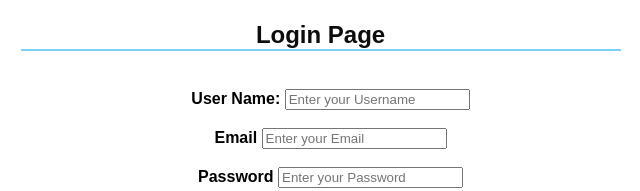
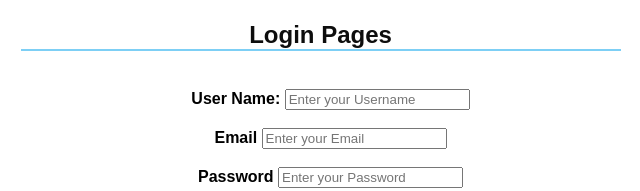
Before and after one commit to Yordanos2526/Assignment1, a plain HTML site: page index.html in a window 1280 px wide. Shown: the part 341-532 px from the top of the page, 384-1024 px from the left. Drawn offline with Linux system fonts and the light colour scheme.

Commit message:
Minor edits

```diff
--- a/index.html
+++ b/index.html
@@ -7,7 +7,7 @@
 <body>
     <div align="center" class="form">
     <img src="logo3.jpg" alt="logo Icon" style="width:178px;height:128px;">
-    <h2 class="active">Login Page</h2><br>
+    <h2 class="active">Login Pages</h2><br>
     <form>
         <div  align="center" class="a">
         <label><b>User Name:</b></label>
```
